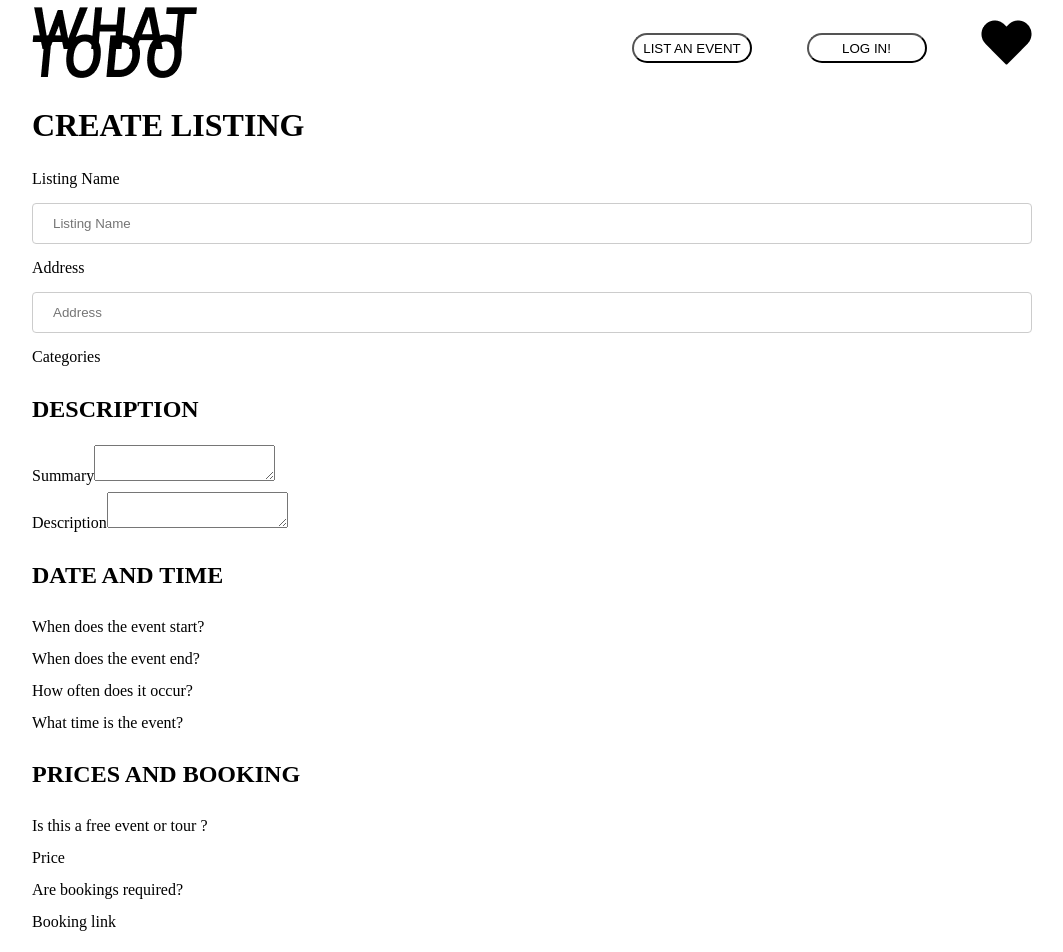
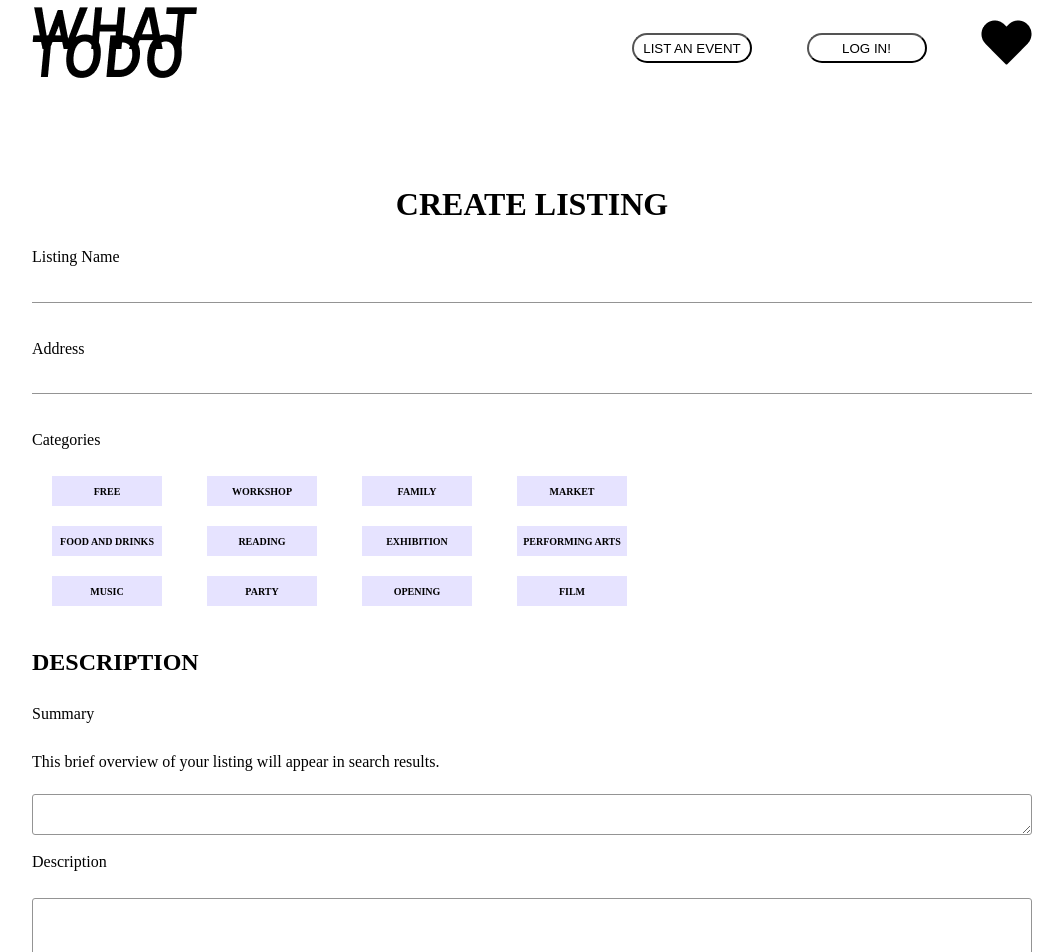
Before and after one commit to Mxx1029/WhatToDo-App, a React (Create React App) app: page / in a window 1280 px wide. Shown: the top 952 px of the page, without its empty margins (108-1171 px from the left). Built offline with nearby package versions, Linux system fonts and the light colour scheme; the HTML template or start-up script is replaced by a standard one.

Commit message:
form in progress

```diff
--- a/src/components/Footer/Footer.jsx
+++ b/src/components/Footer/Footer.jsx
@@ -1,5 +1,5 @@
-import "./Footer.css"
-import logo from "../../images/WTD-logo-color.png"
+import "./Footer.css";
+import logo from "../../images/WTD-logo-color.png";
 
 export default function Footer(){
 
@@ -21,5 +21,5 @@ export default function Footer(){
                 </div>
                 </div>
         </div>
-    )
+    );
 }
--- a/src/components/ListingPage/Form.jsx
+++ b/src/components/ListingPage/Form.jsx
@@ -10,32 +10,121 @@ export default function Form(){
     return(
         <div className="form">
             <h1>CREATE LISTING</h1>
-            <form onSubmit={handleSubmit(onSubmit)}>
+            <form enctype="multipart/form-data" onSubmit={handleSubmit(onSubmit)}>
                 <div>
                     <label htmlFor="">Listing Name</label>
-                    <input type="text" placeholder="Listing Name" {...register("Listing Name", {required: true, max: 100, min: 1})} />
+                    <input type="text" {...register("Listing Name", {required: true, max: 100, min: 1})} />
                 </div>
                 <div>
                     <label htmlFor="">Address</label>
-                    <input type="text" placeholder="Address" {...register("Address", {required: true, max: 100, min: 3})} />
+                    <input type="text" {...register("Address", {required: true, max: 100, min: 3})} />
                 </div>
+
                 <div>
                     <label htmlFor="">Categories</label>
+
+                    <div className="container">
+                        <input {...register("Categories", { required: true })} className="hide-box" id="1" type="radio" name="categories" value="Free" />
+                        <label htmlFor="1" className="categ-radio">
+                            <div className="display-box">
+                                <div className="type">FREE</div>
+                            </div>
+                        </label>
+
+                        <input {...register("Categories", { required: true })} className="hide-box" id="2" type="radio" name="categories" value=" Workshop" />
+                        <label htmlFor="2" className="categ-radio">
+                            <div className="display-box">
+                                <div className="type">WORKSHOP</div>
+                            </div>
+                        </label>
+
+                        <input {...register("Categories", { required: true })} className="hide-box" id="3" type="radio" name="categories" value=" Family" />
+                        <label htmlFor="3" className="categ-radio">
+                            <div className="display-box">
+                                <div className="type">FAMILY</div>
+                            </div>
+                        </label>
+                        <input {...register("Categories", { required: true })} className="hide-box" id="4" type="radio" name="categories" value=" Market" />
+                        <label htmlFor="4" className="categ-radio">
+                            <div className="display-box">
+                                <div className="type">MARKET</div>
+                            </div>
+                        </label>
+
+                        <input {...register("Categories", { required: true })} className="hide-box" id="5" type="radio" name="categories" value=" Food and Drinks" />
+                        <label htmlFor="5" className="categ-radio">
+                            <div className="display-box">
+                                <div className="type">FOOD AND DRINKS</div>
+                            </div>
+                        </label>
+
+                        <input {...register("Categories", { required: true })} className="hide-box"  id="6" type="radio" name="categories" value=" Reading" />
+                        <label htmlFor="6" className="categ-radio">
+                            <div className="display-box">
+                                <div className="type">READING</div>
+                            </div>
+                        </label>
+
+                        <input {...register("Categories", { required: true })} className="hide-box" id="7" type="radio" name="categories" value=" Opening, Exhibition" />
+                        <label htmlFor="7" className="categ-radio">
+                            <div className="display-box">
+                                <div className="type">EXHIBITION</div>
+                            </div>
+                        </label>
+
+                        <input {...register("Categories", { required: true })} className="hide-box" id="8" type="radio" name="categories" value=" Performing Arts, Film" />
+                        <label htmlFor="8" className="categ-radio">
+                            <div className="display-box">
+                                <div className="type">PERFORMING ARTS</div>
+                            </div>
+                        </label>
+
+                        <input {...register("Categories", { required: true })} className="hide-box" id="9" type="radio" name="categories" value="Music" />
+                        <label htmlFor="9" className="categ-radio">
+                            <div className="display-box">
+                                <div className="type">MUSIC</div>
+                            </div>
+                        </label>
+
+                        <input {...register("Categories", { required: true })} className="hide-box" id="10" type="radio" name="categories" value="Party" />
+                        <label htmlFor="10" className="categ-radio">
+                            <div className="display-box">
+                                <div className="type">PARTY</div>
+                            </div>
+                        </label>
+
+                        <input {...register("Categories", { required: true })} className="hide-box" id="11" type="radio" name="categories" value="Opening" />
+                        <label htmlFor="11" className="categ-radio">
+                            <div className="display-box">
+                                <div className="type">OPENING</div>
+                            </div>
+                        </label>
+
+                        <input {...register("Categories", { required: true })} className="hide-box" id="12" type="radio" name="categories" value="Film" />
+                        <label htmlFor="12" className="categ-radio">
+                            <div className="display-box">
+                                <div className="type">FILM</div>
+                            </div>
+                        </label>
+                    </div>
+
                 </div>
 
                 <h2>DESCRIPTION</h2>
                 <div>
                     <label htmlFor="">Summary</label>
-                    <textarea {...register("Summary", {required: true, max: 50, min: 3})} />
+                    <p>This brief overview of your listing will appear in search results.</p>
+                    <textarea className="summary" {...register("Summary", {required: true, max: 100, min: 3})} />
                 </div>
                 <div>
                     <label htmlFor="">Description</label>
-                    <textarea {...register("Description", {required: true, max: 200, min: 3})} />
+                    <textarea className="description" {...register("Description", {required: true, max: 1000, min: 3})} />
                 </div>
 
                 <h2>DATE AND TIME</h2>
                 <div>
                     <label htmlFor="">When does the event start?</label>
+                    <input type="datetime" placeholder="Start date" {...register("Start date", {required: true})} />
                 </div>
                 <div>
                     <label htmlFor="">When does the event end?</label>
@@ -50,36 +139,54 @@ export default function Form(){
                 <h2>PRICES AND BOOKING</h2>
                 <div>
                     <label htmlFor="">Is this a free event or tour ?</label>
+                    <input {...register} type="radio" value="yes " name="free"/>
+                    <input {...register} type="radio" value=" no" name="free"/>
                 </div>
                 <div>
                     <label htmlFor="">Price</label>
+                    <input type="number" {...register("Price", {})} />
+
                 </div>
                 <div>
                     <label htmlFor="">Are bookings required?</label>
+                    <input {...register} type="radio" value="yes " name="booking"/>
+                    <input {...register} type="radio" value=" no" name="booking"/>
                 </div>
                 <div>
                     <label htmlFor="">Booking link</label>
+                    <input type="text" {...register("Booking link", {})} />
                 </div>
 
 
                 <h2>CONTACT DETAILS</h2>
                 <div>
                     <label htmlFor="">Website</label>
+                    <input type="text" {...register("Website", {min: 5})} />
                 </div>
                 <div>
                     <label htmlFor="">Email</label>
+                    <input type="text" {...register("Email", {required: true, pattern: /^\S+@\S+$/i})} />
                 </div>
                 <div>
                     <label htmlFor="">Phone</label>
+                    <input type="tel" {...register("Phone", {required: true, minLength: 6, maxLength: 12})} />
                 </div>
                 <div>
                     <label htmlFor="">Instagram</label>
+                    <input type="text" {...register("Instagram", {min: 3})} />
                 </div>
                 <div>
                     <label htmlFor="">Facebook</label>
+                    <input type="text" {...register("Facebook", {min: 3})} />
                 </div>
 
+
+
+
+
+
                 <h2>ADD IMAGE</h2>
+                <input type="file" name="uploaded_image" />
 
 
                 <h2>REVIEW</h2>
--- a/src/components/ListingPage/Form.scss
+++ b/src/components/ListingPage/Form.scss
@@ -1,9 +1,88 @@
-input[type=text]{
-  width: 100%;
-  padding: 12px 20px;
-  margin: 8px 0;
-  display: inline-block;
-  border: 1px solid #ccc;
-  border-radius: 4px;
-  box-sizing: border-box;
+.form{
+    margin-top: 100px;
+    h1 {
+			text-align: center;
+    }
+		label{
+			margin: 0;
+		}
+    input[type=text]{
+    	width: 100%;
+			height: 25px;
+			margin-bottom: 30px;
+    	border: 0.5px solid #949494;
+    	display: inline-block;
+    	border-top-style: hidden;
+    	border-right-style: hidden;
+    	border-left-style: hidden;
+    	border-bottom-style: groove #949494;
+    	outline: none;
+    	box-sizing: border-box;
+    	&:focus, :active{
+        border-color: transparent;
+        border-bottom: 2px solid #A79FFB;
+    	}
+    }
+
+		.container{
+			width: 600px;
+			border-radius: 5px;
+			padding:20px;
+			display: grid;
+			grid-template-columns: 1fr 1fr 1fr 1fr;
+			grid-gap: 20px;
+			margin: 0;
+			.hide-box {
+				display: none;
+			}
+			.categ-radio {
+				text-align: center;
+				padding-bottom: 5px;
+				background-color: #E6E3FF;
+				width: 110px;
+				height: 25px;
+				cursor: pointer;
+				transition: all 0.3s ease-in;
+			}
+			.type{
+				font-size: 10px;
+				font-weight: bold;
+			}
+
+
+		}
+		input[type=radio]:checked + .categ-radio{
+				border: 1px solid blue;
+			}
+    .summary{
+    	width: 100%;
+    	height: 41px;
+    	padding: 5px 10px;
+    	border-radius: 3px;
+    	border: 0.5px solid #949494;
+    	display: inline-block;
+    	box-sizing: border-box;
+			outline: none;
+    	&:focus, :active{
+    		border-color: transparent;
+    		border: 2px solid #A79FFB;
+    	}
+    }
+
+    .description{
+    	width: 100%;
+    	height: 140px;
+    	padding: 5px 10px;
+			margin-top: 20px;
+    	border-radius: 3px;
+    	border: 0.5px solid #949494;
+    	display: inline-block;
+    	box-sizing: border-box;
+			outline: none;
+    	&:focus, :active{
+        border-color: transparent;
+        border: 2px solid #A79FFB;
+    	}
+    }
+
 }
```
